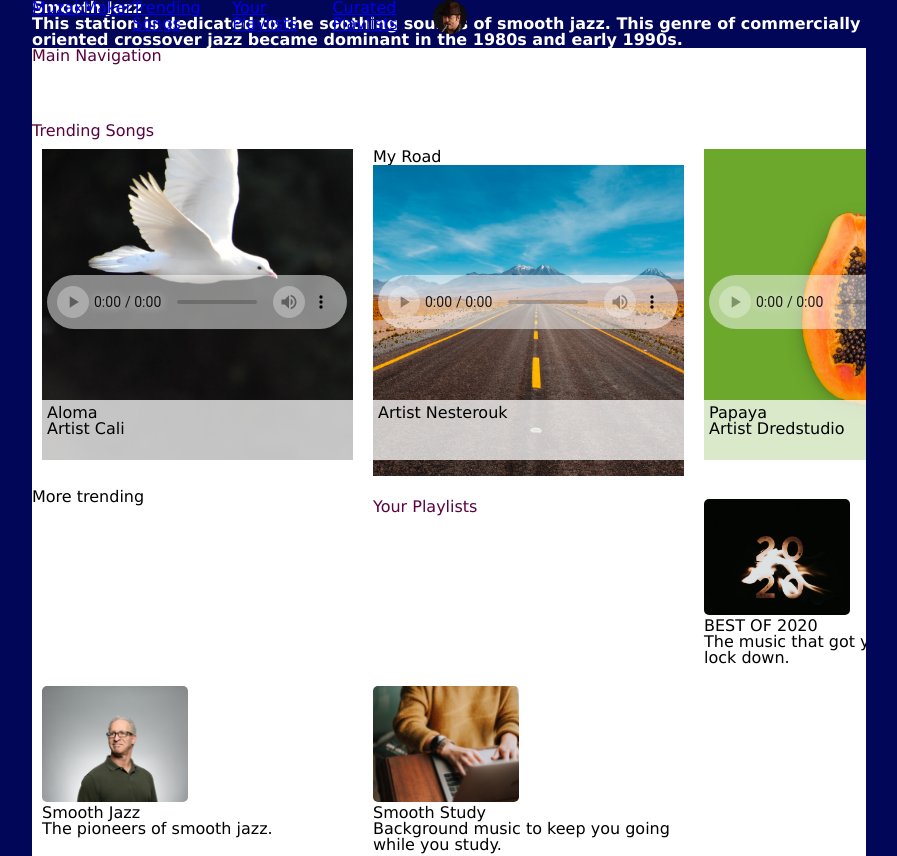
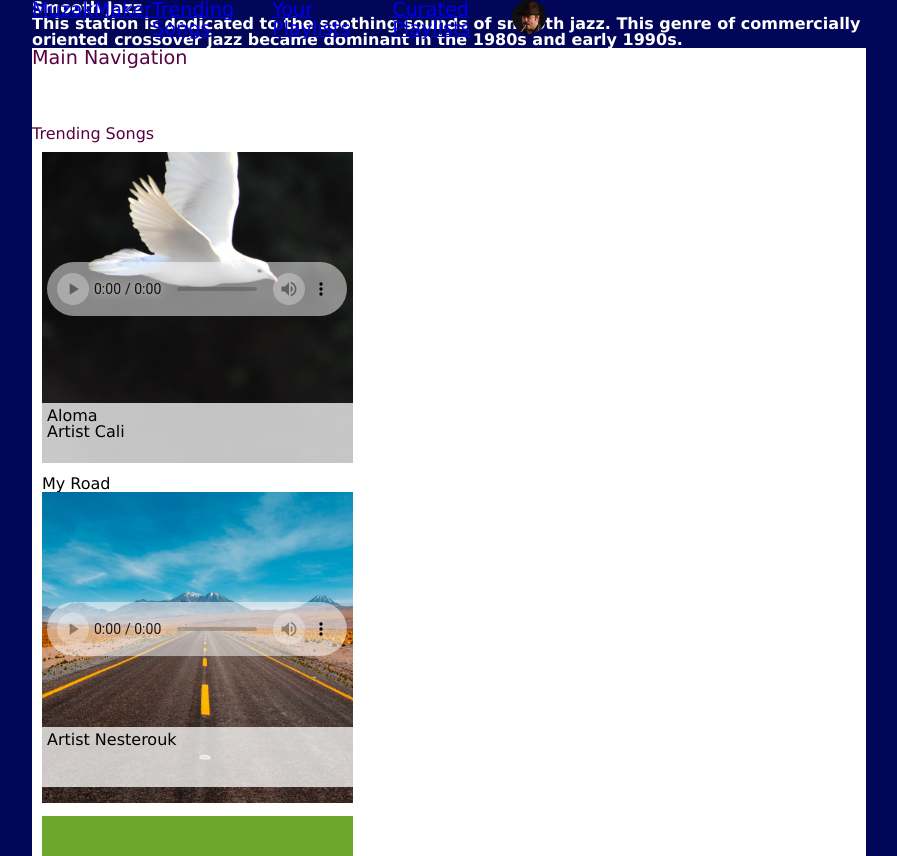
Before and after one commit to dorodri3/Streaming-Media, a plain HTML site: page index.html in a window 1280 px wide. Shown: the top 856 px of the page, without its empty margins (191-1088 px from the left). Drawn offline with Linux system fonts and the light colour scheme; files whose address does not match are found by name.

Commit message:
Update style.css

```diff
--- a/style.css
+++ b/style.css
@@ -71,6 +71,8 @@ header {
 }
 
 nav {
+    font-size: larger;
+
 
 
 
@@ -161,7 +163,14 @@ input:checked ~ label:not(.steps) span:before, input:checked ~ label:not(.steps)
     top: 0;
 }
 
+
+
 @media screen and (min-width:834px) {
+
+
+
+
+    }
     body {
         width:834px;
     }
```
